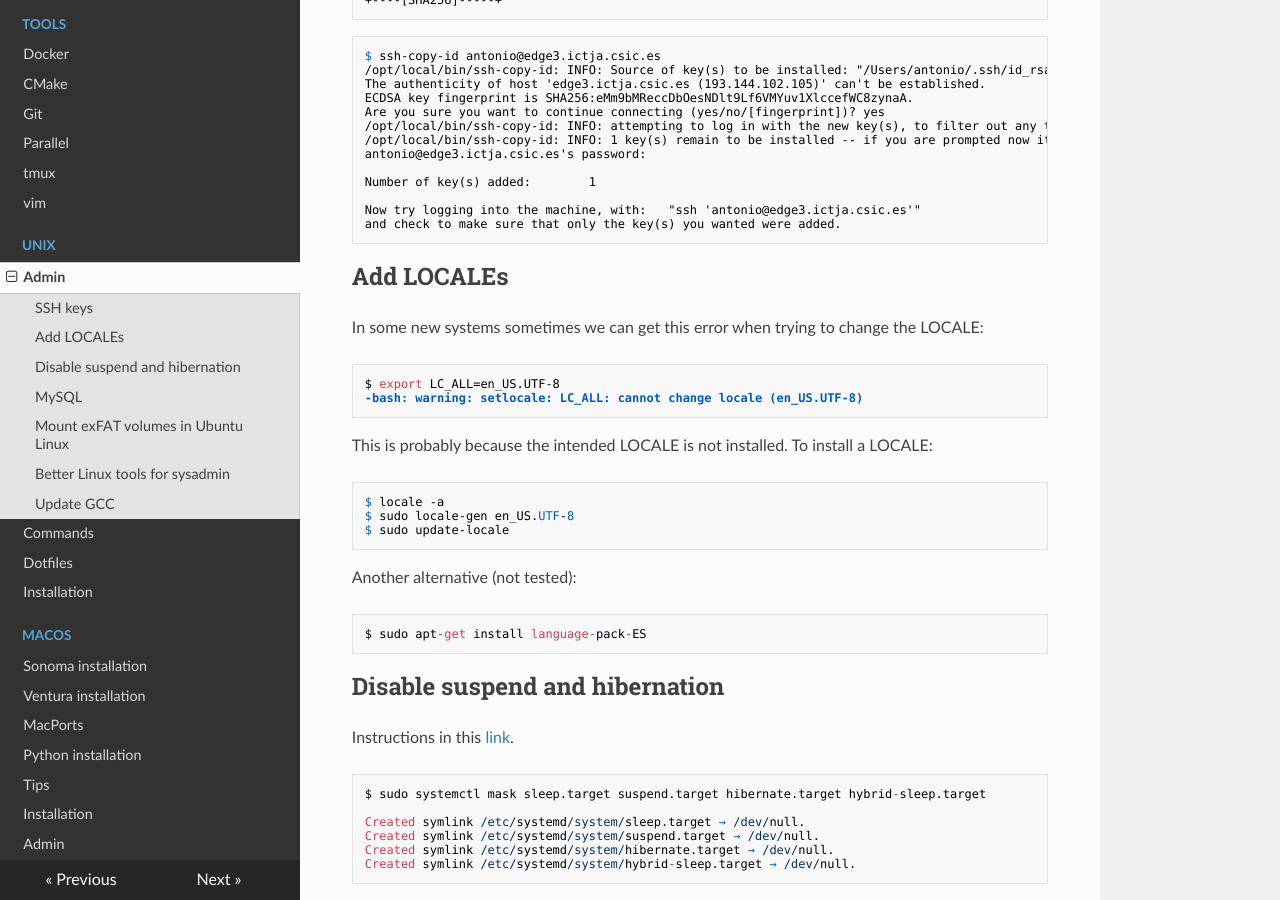
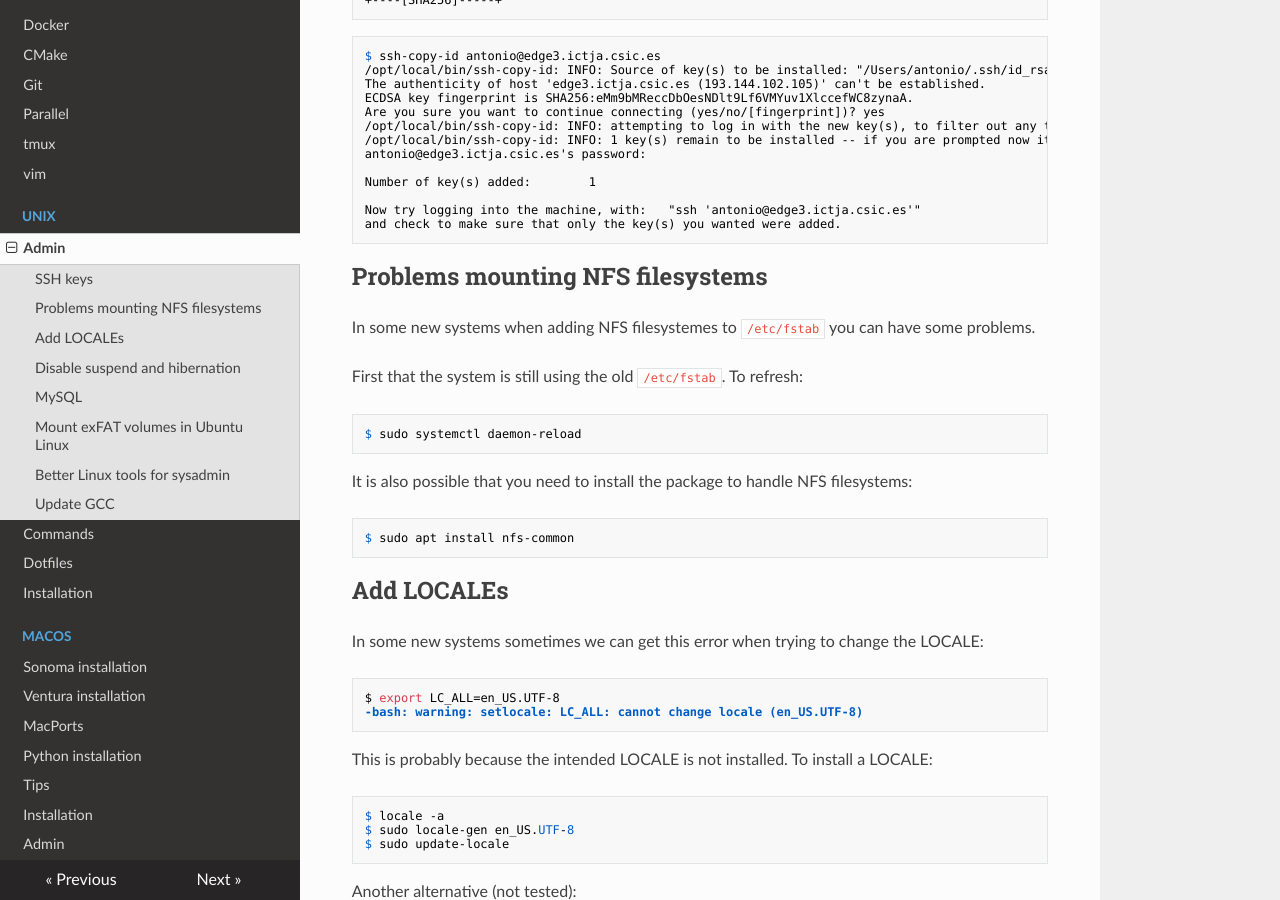
Before and after one commit to avillasenorh/Programming_Notes, an MkDocs documentation site: the page built from docs/unix/admin.md, in a window 1280 px wide and 900 px high, scrolled down 1193 px. Built offline with MkDocs 1.6.1, drawn with Linux system fonts in a browser that asks for light colours; nearby versions of some CDN libraries.

Commit message:
Added admin info to mount NFS filesystems

````diff
--- a/docs/unix/admin.md
+++ b/docs/unix/admin.md
@@ -73,6 +73,18 @@ Number of key(s) added:        1
 Now try logging into the machine, with:   "ssh 'antonio@edge3.ictja.csic.es'"
 and check to make sure that only the key(s) you wanted were added.
 ```
+
+## Problems mounting NFS filesystems
+
+In some new systems when adding NFS filesystemes to `/etc/fstab` you can have some problems.
+
+First that the system is still using the old `/etc/fstab`. To refresh:
+
+    $ sudo systemctl daemon-reload
+
+It is also possible that you need to install the package to handle NFS filesystems:
+
+    $ sudo apt install nfs-common
 
 ## Add LOCALEs
 
````
